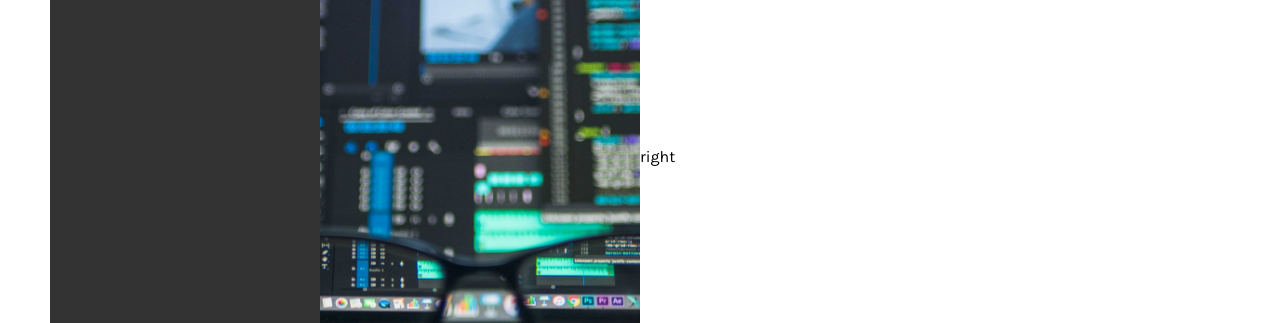
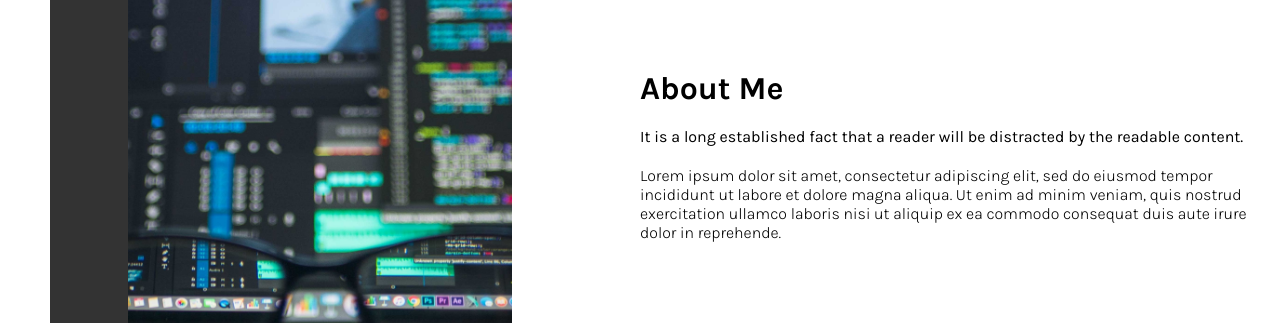
Before and after one commit to Pierluigi10/Portfolio_React, a React (Create React App) app: page / in a window 1280 px wide. Shown: the part 1044-1367 px from the top of the page. Built offline with nearby package versions, Linux system fonts and the light colour scheme.

Commit message:
add a template about me

```diff
--- a/src/components/about/About.js
+++ b/src/components/about/About.js
@@ -11,7 +11,19 @@ function About() {
           <img src={codeGlasses} alt="" className="a_img" />
         </div>
       </div>
-      <div className="a_right">right</div>
+      <div className="a_right">
+        <h1 className="a-title">About Me</h1>
+        <p className="a-sub">
+          It is a long established fact that a reader will be distracted by the
+          readable content.
+        </p>
+        <p className="a-desc">
+          Lorem ipsum dolor sit amet, consectetur adipiscing elit, sed do
+          eiusmod tempor incididunt ut labore et dolore magna aliqua. Ut enim ad
+          minim veniam, quis nostrud exercitation ullamco laboris nisi ut
+          aliquip ex ea commodo consequat duis aute irure dolor in reprehende.
+        </p>
+      </div>
     </div>
   );
 }
--- a/src/components/about/about.scss
+++ b/src/components/about/about.scss
@@ -12,7 +12,7 @@
     // background-color: red;
     height: 100%;
 
-    .bg {
+    .a_card.bg {
       position: absolute;
       top: 50px;
       left: 50px;
@@ -20,7 +20,7 @@
     }
 
     .a_card {
-      width: 60%;
+      width: 30vw;
       height: 70vh;
       border-radius: 30px;
       position: relative;
@@ -37,5 +37,19 @@
 
   .a_right {
     flex: 1;
+    // margin-left: 15px;
+
+    .a-title {
+      font-weight: bold;
+
+    }
+
+    .a-sub {
+      margin: 20px 0px;
+    }
+
+    .a-desc {
+      font-weight: 300;
+    }
   }
 }
```
